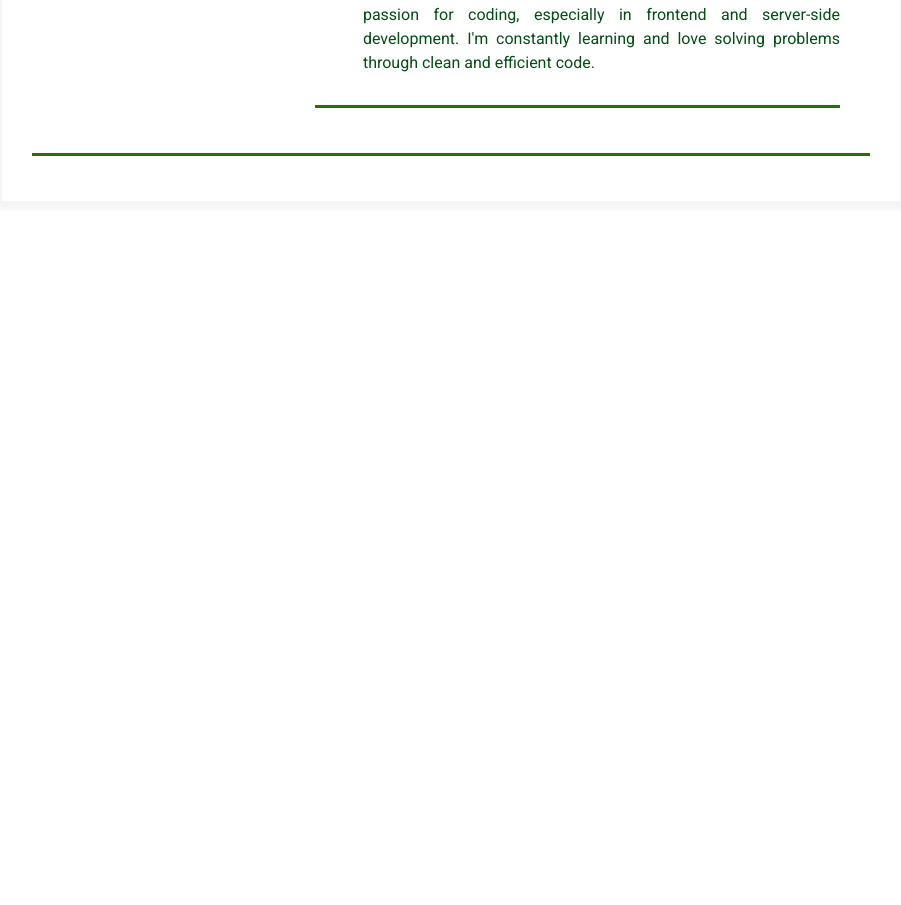
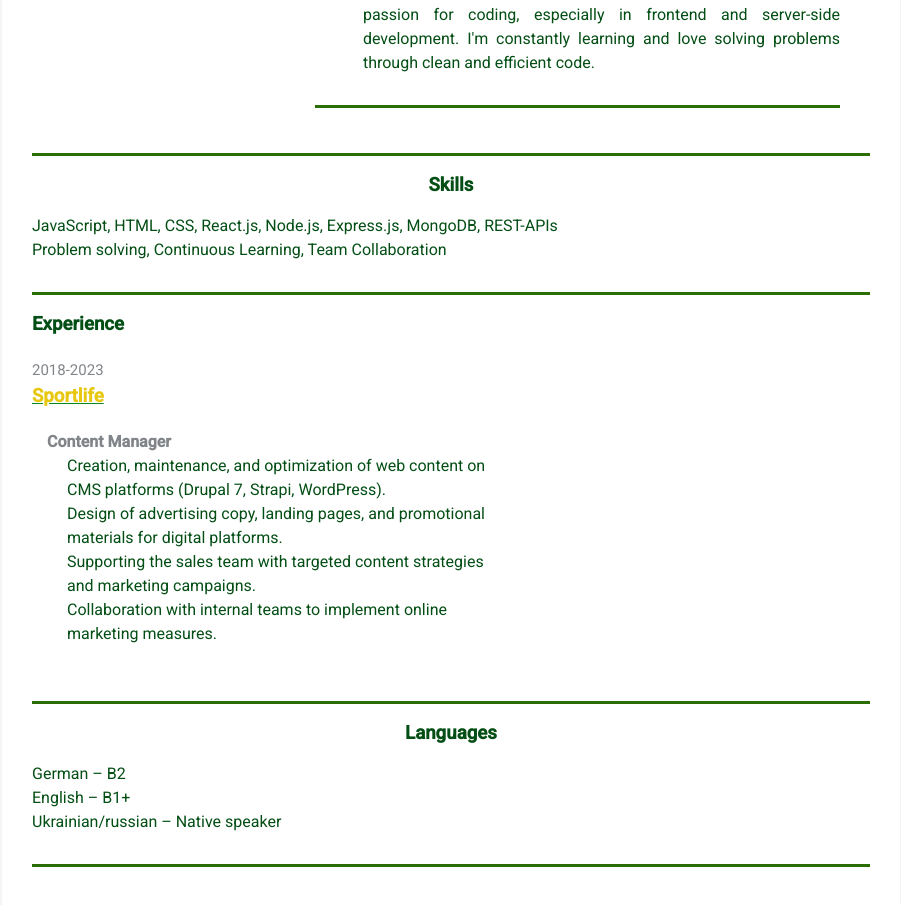
Before and after one commit to mykoraum/homepage, a plain HTML site: page index.html in a window 1280 px wide. Shown: the part 343-1248 px from the top of the page, without its empty margins (189-1090 px from the left). Before the commit the page ends 800 px from the top, so only its background shows below. Drawn offline with Linux system fonts and the light colour scheme.

Commit message:
feat: add Skills and Experience blocks

```diff
--- a/index.html
+++ b/index.html
@@ -1,5 +1,6 @@
 <!DOCTYPE html>
 <html>
+
 <head>
   <meta charset="UTF-8" />
   <meta name="viewport" content="width=device-width, initial-scale=1" />
@@ -7,6 +8,7 @@
   <link href="https://fonts.googleapis.com/css2?family=Roboto:wght@400;500&display=swap" rel="stylesheet">
   <title>Résumé</title>
 </head>
+
 <body>
   <main>
     <div class="resume">
@@ -20,12 +22,10 @@
               <a href="" rel="author" class="contact-info__item">
                 <div class="contact-info__item-icon-wrapper">
                   <svg class="contact-info__item-icon" xmlns="http://www.w3.org/2000/svg" viewBox="0 0 384 512">
-                        <path
-                          d="M172.268 501.67C26.97 291.031 0 269.413 0 192 0 85.961 85.961 0
+                    <path d="M172.268 501.67C26.97 291.031 0 269.413 0 192 0 85.961 85.961 0
                           192 0s192 85.961 192 192c0 77.413-26.97 99.031-172.268 309.67-9.535
                           13.774-29.93 13.773-39.464 0zM192 272c44.183 0 80-35.817
-                          80-80s-35.817-80-80-80-80 35.817-80 80 35.817 80 80 80z"
-                        ></path>
+                          80-80s-35.817-80-80-80-80 35.817-80 80 35.817 80 80 80z"></path>
                   </svg>
                 </div>
                 <span>Kyiv, Ukraine</span>
@@ -47,24 +47,25 @@
             <div class="contact-info__block contact-info__block--center">
               <img class="contact-info__avatar" src="assets/avatar.jpg" alt="Avatar" />
             </div>
-                <div class="contact-info__block"></div>
+            <div class="contact-info__block">
+
+            </div>
             <div class="container">
               <div class="resume__block">
                 <div class="intro">
                   <div class="intro__icon-wrapper">
                     <svg class="intro__icon" xmlns="http://www.w3.org/2000/svg" viewBox="0 0 512 512">
-                          <path
-                            d="M464 256h-80v-64c0-35.3 28.7-64 64-64h8c13.3 0 24-10.7
+                      <path d="M464 256h-80v-64c0-35.3 28.7-64 64-64h8c13.3 0 24-10.7
                             24-24V56c0-13.3-10.7-24-24-24h-8c-88.4 0-160 71.6-160 160v240c0
                             26.5 21.5 48 48 48h128c26.5 0 48-21.5
                             48-48V304c0-26.5-21.5-48-48-48zm-288 0H96v-64c0-35.3 28.7-64
                             64-64h8c13.3 0 24-10.7 24-24V56c0-13.3-10.7-24-24-24h-8C71.6 32 0
                             103.6 0 192v240c0 26.5 21.5 48 48 48h128c26.5 0
-                            48-21.5 48-48V304c0-26.5-21.5-48-48-48z"
-                          ></path>
+                            48-21.5 48-48V304c0-26.5-21.5-48-48-48z"></path>
                     </svg>
                   </div>
-                      <p class="intro_text">Hi, my name is Mykola. I'm a Full Stack Developer with a technical background in engineering and
+                  <p class="intro_text">Hi, my name is Mykola. I'm a Full Stack Developer with a technical background in
+                    engineering and
                     several years of hands-on experience in content management and web technologies.
                     I specialize in JavaScript and Node.js, and enjoy building functional, user-friendly interfaces.
                     My journey into development started from managing and maintaining websites,
@@ -75,9 +76,59 @@
               </div>
             </div>
           </div>
+
+        </div>
+      </div>
+      <div class="container">
+        <div class="resume__block">
+          <div class="skills">
+            <h3 class="skills__header">Skills</h3>
+            <p class="skills__text">JavaScript, HTML, CSS, React.js, Node.js, Express.js, MongoDB, REST-APIs</p>
+            <p class="skills__text">Problem solving, Continuous Learning, Team Collaboration</p>
+          </div>
+        </div>
+      </div>
+      <div class="container">
+        <div class="resume__block">
+          <div class="main-info fh">
+            <div class="experiences">
+              <h3 class="experiences__header">Experience</h3>
+              <div class="experiences__company">
+                <div class="experiences__company-header">
+                  <span class="experiences__company-header-durability">2018-2023</span>
+                  <h3 class="experiences__company-header-name">Sportlife</h3>
+                </div>
+
+                <div class="experiences__company-project">
+                  <span class="experiences__company-project-role">Content Manager</span>
+                  <ul class="experiences__company-project-responsibilities">
+                    <li>Creation, maintenance, and optimization of web content on CMS platforms (Drupal 7, Strapi, WordPress).</li>
+                    <li>Design of advertising copy, landing pages, and promotional materials for digital platforms.</li>
+                    <li>Supporting the sales team with targeted content strategies and marketing campaigns.</li>
+                    <li>Collaboration with internal teams to implement online marketing measures.</li>
+                  </ul>
+                </div>
+              </div>
+
+            </div>
+            <div class="additional-info fv"></div>
+          </div>
+        </div>
+      </div>
+      <div class="container">
+        <div class="resume__block">
+          <div class="skills">
+            <h3 class="skills__header">Languages</h3>
+            <ul class="languages__list">
+              <li class="languages__item">German – B2</li>
+              <li class="languages__item">English – B1+</li>
+              <li class="languages__item"> Ukrainian/russian – Native speaker</li>
+            </ul>
+          </div>
         </div>
       </div>
     </div>
   </main>
 </body>
+
 </html>
--- a/styles.css
+++ b/styles.css
@@ -4,6 +4,9 @@
     margin: 0;
     padding: 0;
     box-sizing: border-box;
+    ul, li {
+        list-style-type: none;
+    }
 }
 
 body {
@@ -12,7 +15,7 @@ body {
 
     --primary-text-color: rgb(231, 199, 16);
     --secondary-text-color: #034e14;
-    --durability-text-color: #6a737d9c;
+    --durability-text-color: #31383e9c;
     --icon-color: #6a737d;
     --border-color: #2b6e06;
     --text-decoration-color: #0b881e;
@@ -156,7 +159,7 @@ body {
     margin-bottom: 15px;
 }
 
-.skills__text {
+.skills__text, .languages__item {
     color: var(--secondary-text-color);
     text-align: justify;
 }
@@ -198,7 +201,8 @@ body {
     color: var(--durability-text-color);
     text-align: left;
     margin-bottom: 10px;
-    font-size: 15px;
+    font-size: 16px;
+    font-weight: 600;
 }
 
 .experiences__company-project-name {
@@ -303,6 +307,7 @@ body {
     .contact-info__header {
         font-size: 2rem;
     }
+
     .contact-info__sub-header {
         font-size: 1.2rem;
     }
```
Lines whose indentation alone changed are shown as unchanged.
